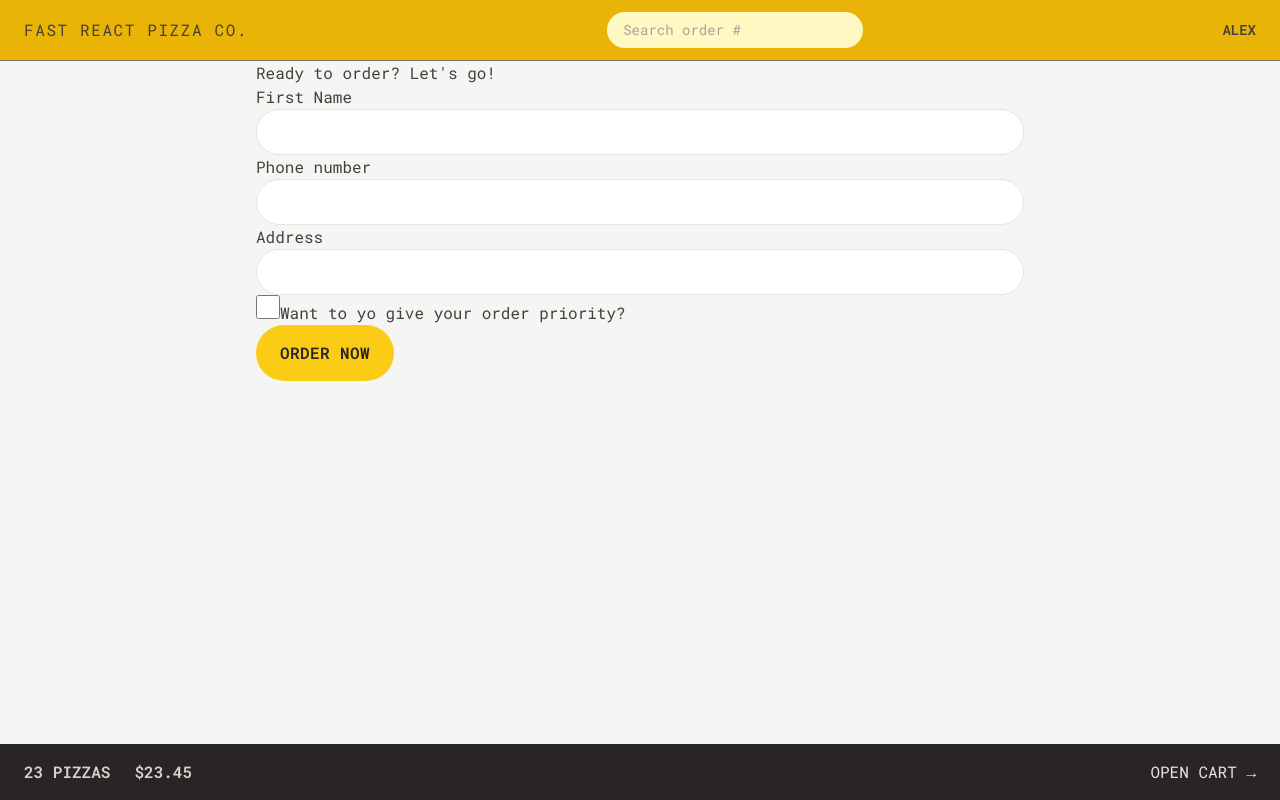
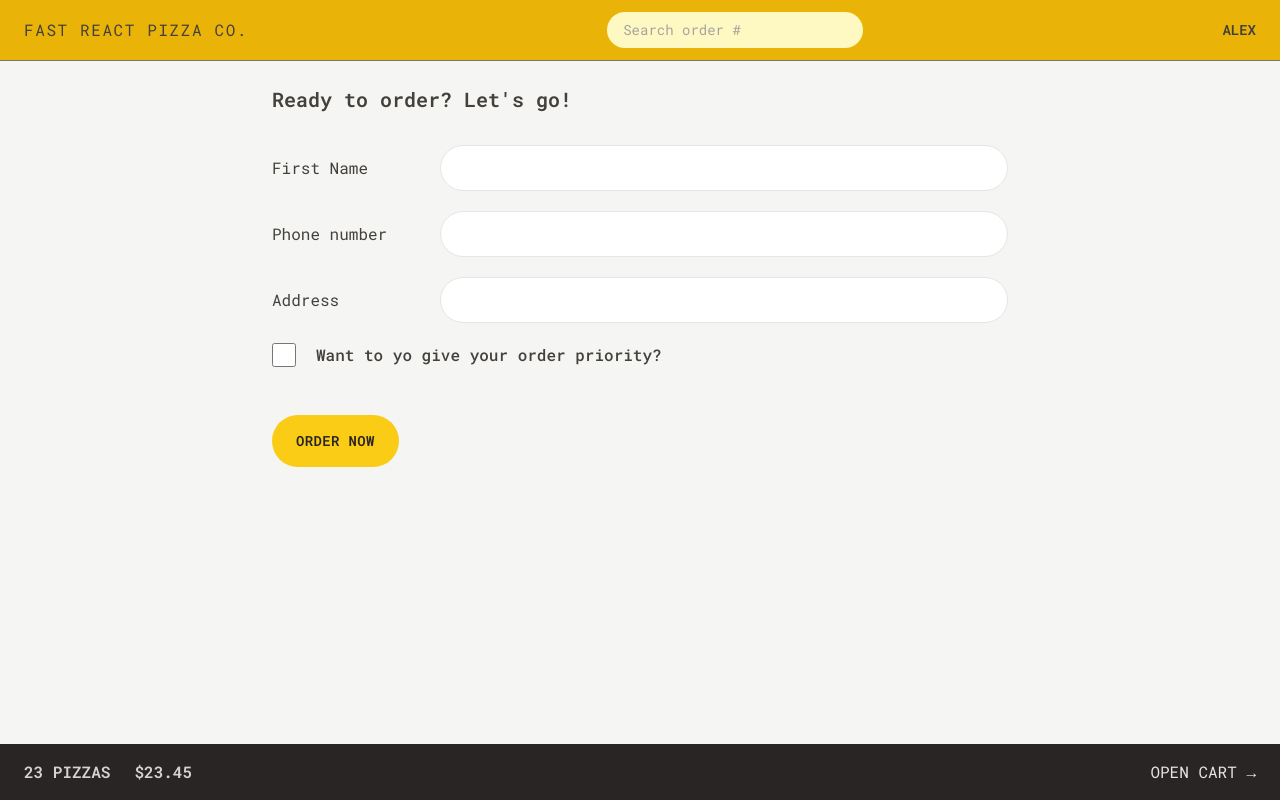
Before and after one commit to Alex-Nicalace/fast-react-pizza, a React (Vite) app: page /order/new in a window 1280 px wide. Built offline with nearby package versions, Linux system fonts and the light colour scheme.

Commit message:
styling CreateOrder

```diff
--- a/src/features/order/CreateOrder/CreateOrder.tsx
+++ b/src/features/order/CreateOrder/CreateOrder.tsx
@@ -34,31 +34,40 @@
   const cart = fakeCart;
 
   return (
-    <div>
-      <h2>Ready to order? Let's go!</h2>
+    <div className="px-4 py-6">
+      <h2 className="mb-8 text-xl font-semibold">Ready to order? Let's go!</h2>
 
       <Form method="post">
-        <div>
-          <label>First Name</label>
-          <input className="input" type="text" name="customer" required />
+        <div className="mb-5 flex flex-col gap-2 sm:flex-row sm:items-center">
+          <label className="sm:basis-40">First Name</label>
+          <input className="input grow" type="text" name="customer" required />
         </div>
 
-        <div>
-          <label>Phone number</label>
-          <div>
-            <input className="input" type="tel" name="phone" required />
-          </div>
-          {formError?.phone && <p>{formError.phone}</p>}
-        </div>
-
-        <div>
-          <label>Address</label>
-          <div>
-            <input className="input" type="text" name="address" required />
+        <div className="mb-5 flex flex-col gap-2 sm:flex-row sm:items-center">
+          <label className="sm:basis-40">Phone number</label>
+          <div className="grow">
+            <input className="input w-full" type="tel" name="phone" required />
+            {formError?.phone && (
+              <p className="mt-2 rounded-md bg-red-100 p-2 text-xs text-red-700">
+                {formError.phone}
+              </p>
+            )}
           </div>
         </div>
 
-        <div>
+        <div className="mb-5 flex flex-col gap-2 sm:flex-row sm:items-center">
+          <label className="sm:basis-40">Address</label>
+          <div className="grow">
+            <input
+              className="input w-full"
+              type="text"
+              name="address"
+              required
+            />
+          </div>
+        </div>
+
+        <div className="mb-12 flex items-center gap-5">
           <input
             className="h-6 w-6 accent-yellow-400
             focus:outline-none focus:ring focus:ring-yellow-400 focus:ring-offset-2"
@@ -68,7 +77,9 @@
             // value={withPriority}
             // onChange={(e) => setWithPriority(e.target.checked)}
           />
-          <label htmlFor="priority">Want to yo give your order priority?</label>
+          <label className="font-medium" htmlFor="priority">
+            Want to yo give your order priority?
+          </label>
         </div>
 
         <div>
--- a/src/features/order/CreateOrder/action.tsx
+++ b/src/features/order/CreateOrder/action.tsx
@@ -1,19 +1,19 @@
-import { ActionFunctionArgs, redirect } from 'react-router-dom';
-import { IOrderData, createOrder } from '../../../services/apiRestaurant';
-import { isValidPhone } from '../../../utils/helpers';
+import { ActionFunctionArgs, redirect } from "react-router-dom";
+import { IOrderData, createOrder } from "../../../services/apiRestaurant";
+import { isValidPhone } from "../../../utils/helpers";
 
 export async function action({ request }: ActionFunctionArgs) {
   const formData = await request.formData();
   const data = Object.fromEntries(formData);
   const order = {
     ...data,
-    cart: JSON.parse(data.cart as string) as IOrderData['cart'],
+    cart: JSON.parse(data.cart as string) as IOrderData["cart"],
     priority: Boolean(data.priority),
   } as IOrderData;
 
   //* <объект с ошибками> потом в компоненте с помощью useActionData передаем этот объект
   const errors: Record<string, string> = {
-    ...(isValidPhone(order.phone) && { phone: 'Invalid phone number' }),
+    ...(!isValidPhone(order.phone) && { phone: "Invalid phone number" }),
   };
   if (Object.keys(errors).length) {
     return errors;
--- a/src/index.css
+++ b/src/index.css
@@ -8,7 +8,7 @@
 */
 @layer components {
   .input {
-    @apply w-full rounded-full
+    @apply rounded-full
     border border-stone-200 px-4
     py-2 text-sm
     transition-all
--- a/src/ui/Button.tsx
+++ b/src/ui/Button.tsx
@@ -24,7 +24,7 @@
 
   const mode = props.mode || "primary";
 
-  const base = `inline-block rounded-full bg-yellow-400 font-semibold uppercase tracking-wide
+  const base = `inline-block text-sm rounded-full bg-yellow-400 font-semibold uppercase tracking-wide
     text-stone-800 transition-colors duration-300 hover:bg-yellow-300
     focus:bg-yellow-300 focus:outline-none focus:ring focus:ring-yellow-300
     focus:ring-offset-2 disabled:cursor-not-allowed`;
@@ -32,7 +32,7 @@
   const styles = {
     primary: base + ` px-4 py-3 md:px-6 md:py-4`,
     small: base + ` px-4 py-2 md:px-5 md:py-2.5 text-xs`,
-    secondary: `inline-block rounded-full border-2 border-stone-300 font-semibold uppercase tracking-wide
+    secondary: `inline-block text-sm rounded-full border-2 border-stone-300 font-semibold uppercase tracking-wide
     text-stone-400 transition-colors duration-300 hover:bg-stone-300 hover:text-stone-800
     focus:bg-stone-300 focus:outline-none focus:ring focus:ring-stone-200
     focus:ring-offset-2 disabled:cursor-not-allowed  px-4 py-2.5 md:px-6 md:py-3.5`,
```
